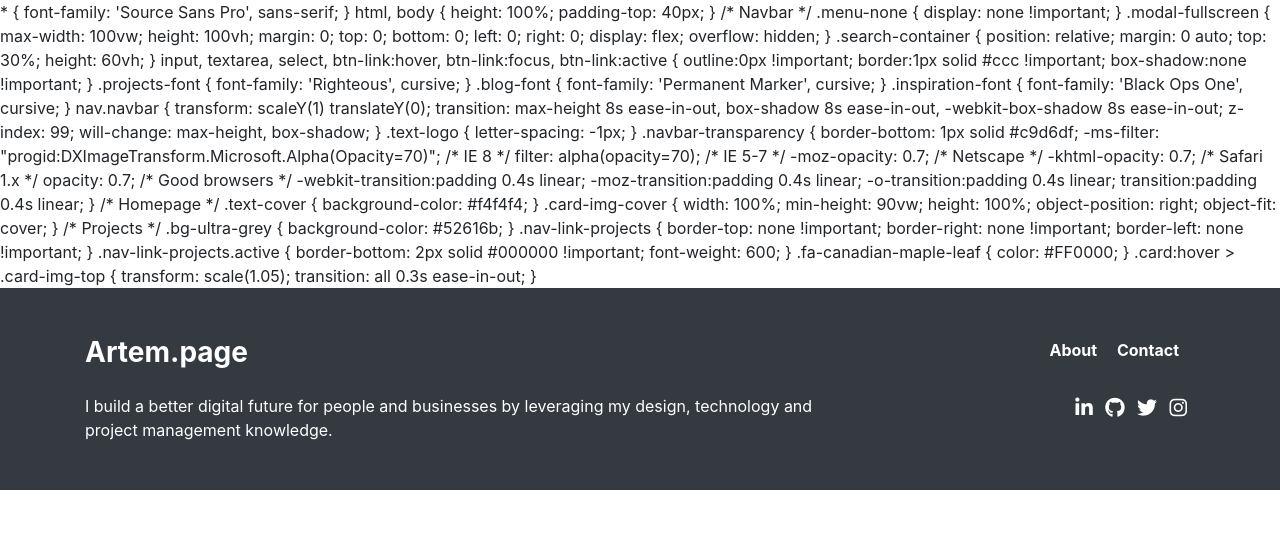
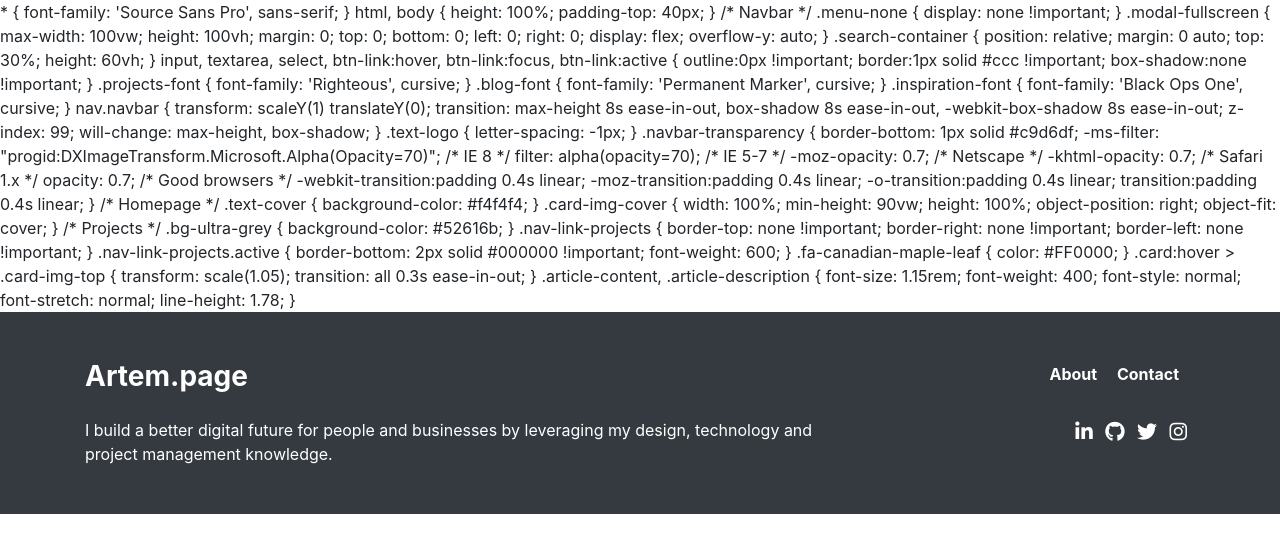
Before and after one commit to artem-page/artem.page, a PHP site: template src/View/snippets/css/css-default.php in a window 1280 px wide. Shown: the top 553 px of the page. Run offline with PHP 8.4, Linux system fonts and the light colour scheme; the template is opened without the code that fills it, so the values that code supplies are empty; some libraries are stand-ins or nearby versions.

Commit message:
minor changes - styling

```diff
--- a/src/View/projects.php
+++ b/src/View/projects.php
@@ -10,7 +10,7 @@
 
 			<h1 class="font-weight-bold text-center"><?= $content->title ?></h1>
 
-			<p class="h5 text-secondary text-center"><?= $content->description ?></p>
+			<p class="h5 text-secondary text-center article-description"><?= $content->description ?></p>
 
 		</div>
 
@@ -30,7 +30,9 @@
 
 </div>
 
-<?= $content->text_html ?>
+<div class="p-0 m-0 article-content">
+	<?= $content->text_html ?>
+</div>
 
 <!--
 <pre>
--- a/src/View/snippets/css/css-default.php
+++ b/src/View/snippets/css/css-default.php
@@ -23,7 +23,7 @@
 	    left: 0;
 	    right: 0;
 	    display: flex;
-	    overflow: hidden;
+	    overflow-y: auto;
 	}
 
 	.search-container {
@@ -117,3 +117,11 @@
     	transform: scale(1.05);
         transition: all 0.3s ease-in-out;
 	}
+
+	.article-content,  .article-description {
+		font-size: 1.15rem;
+		font-weight: 400;
+  		font-style: normal;
+  		font-stretch: normal;
+  		line-height: 1.78;
+	}
```
